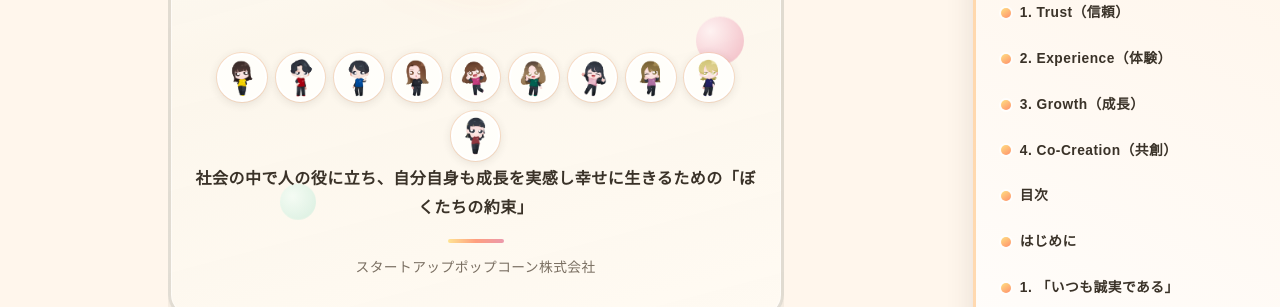
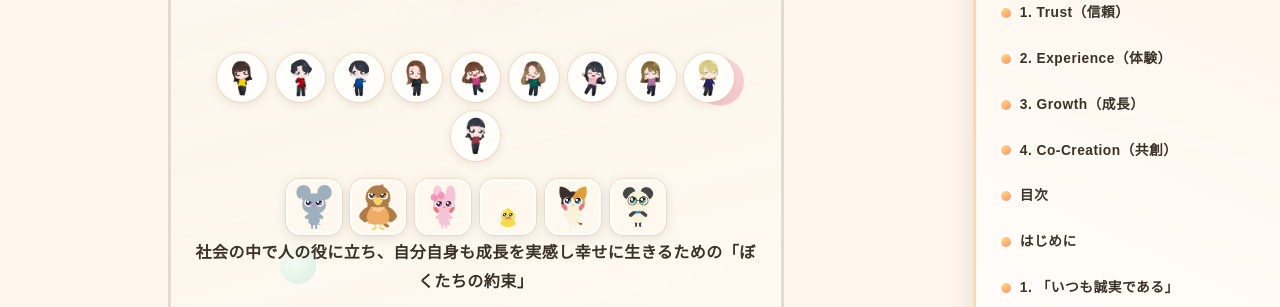
Before and after one commit to nia2020/rulebook, a plain HTML site: page index.html in a window 1280 px wide. Shown: the part 446-753 px from the top of the page. Drawn offline with nearby package versions, Linux system fonts and the light colour scheme; a web font is replaced by a local one.

Commit message:
fix: 表紙スタッフ・キャラ画像の欠け（overflow と読み込み・パス）を調整
Made-with: Cursor

```diff
--- a/css/style.css
+++ b/css/style.css
@@ -255,8 +255,9 @@ main {
   display: flex;
   flex-direction: column;
   justify-content: center;
-  min-height: clamp(30rem, 82dvh, 48rem);
+  min-height: clamp(32rem, 85dvh, 52rem);
   box-sizing: border-box;
+  overflow: visible;
 }
 
 .section-card[id] {
@@ -371,9 +372,13 @@ main {
 .hero-cover-visuals {
   position: relative;
   z-index: 1;
+  display: flex;
+  flex-direction: column;
+  align-items: center;
+  gap: 1rem;
   margin: 1.35rem auto 0;
   padding: 1rem 0.5rem 0.25rem;
-  max-width: min(42rem, 100%);
+  max-width: min(46rem, 100%);
   width: 100%;
 }
 
@@ -393,12 +398,25 @@ main {
   border: 2px solid #fff;
   box-shadow: 0 2px 10px rgba(58, 50, 40, 0.12), 0 0 0 1px rgba(255, 200, 160, 0.45);
   background: var(--surface);
+  flex-shrink: 0;
+}
+
+.hero-cover-row--character img {
+  width: clamp(2.6rem, 10vw, 3.5rem);
+  height: clamp(2.6rem, 10vw, 3.5rem);
+  object-fit: contain;
+  border-radius: var(--radius-sm);
+  border: 2px solid rgba(255, 255, 255, 0.95);
+  box-shadow: 0 2px 12px rgba(58, 50, 40, 0.14), 0 0 0 1px rgba(255, 200, 160, 0.4);
+  background: var(--surface-2);
+  flex-shrink: 0;
 }
 
 @media (min-width: 480px) {
   .hero-cover-visuals {
     margin-top: 1.5rem;
     padding-top: 1.15rem;
+    gap: 1.15rem;
   }
 
   .hero-cover-row {
--- a/index.html
+++ b/index.html
@@ -62,18 +62,26 @@
             decoding="async"
           />
         </div>
-        <div class="hero-cover-visuals" aria-label="スタッフ">
+        <div class="hero-cover-visuals" aria-label="スタッフとキャラクター">
           <div class="hero-cover-row hero-cover-row--staff">
-            <img src="image/staff/aikou.png" alt="" width="128" height="128" decoding="async" />
-            <img src="image/staff/jikun.png" alt="" width="128" height="128" decoding="async" />
-            <img src="image/staff/machi.png" alt="" width="128" height="128" decoding="async" />
-            <img src="image/staff/miho.png" alt="" width="128" height="128" decoding="async" />
-            <img src="image/staff/nepi.png" alt="" width="128" height="128" decoding="async" />
-            <img src="image/staff/rino.png" alt="" width="128" height="128" decoding="async" />
-            <img src="image/staff/sayaka.png" alt="" width="128" height="128" decoding="async" />
-            <img src="image/staff/tomo.png" alt="" width="128" height="128" decoding="async" />
-            <img src="image/staff/yone.png" alt="" width="128" height="128" decoding="async" />
-            <img src="image/staff/yui.png" alt="" width="128" height="128" decoding="async" />
+            <img src="./image/staff/aikou.png" alt="" width="128" height="128" loading="eager" decoding="sync" />
+            <img src="./image/staff/jikun.png" alt="" width="128" height="128" loading="eager" decoding="sync" />
+            <img src="./image/staff/machi.png" alt="" width="128" height="128" loading="eager" decoding="sync" />
+            <img src="./image/staff/miho.png" alt="" width="128" height="128" loading="eager" decoding="sync" />
+            <img src="./image/staff/nepi.png" alt="" width="128" height="128" loading="eager" decoding="sync" />
+            <img src="./image/staff/rino.png" alt="" width="128" height="128" loading="eager" decoding="sync" />
+            <img src="./image/staff/sayaka.png" alt="" width="128" height="128" loading="eager" decoding="sync" />
+            <img src="./image/staff/tomo.png" alt="" width="128" height="128" loading="eager" decoding="sync" />
+            <img src="./image/staff/yone.png" alt="" width="128" height="128" loading="eager" decoding="sync" />
+            <img src="./image/staff/yui.png" alt="" width="128" height="128" loading="eager" decoding="sync" />
+          </div>
+          <div class="hero-cover-row hero-cover-row--character">
+            <img src="./image/character/2026_bivi.png" alt="" width="160" height="160" loading="eager" decoding="sync" />
+            <img src="./image/character/2026_fuk.png" alt="" width="160" height="160" loading="eager" decoding="sync" />
+            <img src="./image/character/2026_mugi.png" alt="" width="160" height="160" loading="eager" decoding="sync" />
+            <img src="./image/character/2026_nano.png" alt="" width="160" height="160" loading="eager" decoding="sync" />
+            <img src="./image/character/2026_nia.png" alt="" width="160" height="160" loading="eager" decoding="sync" />
+            <img src="./image/character/2026_sim.png" alt="" width="160" height="160" loading="eager" decoding="sync" />
           </div>
         </div>
         <p class="tagline hero-sub">
```
